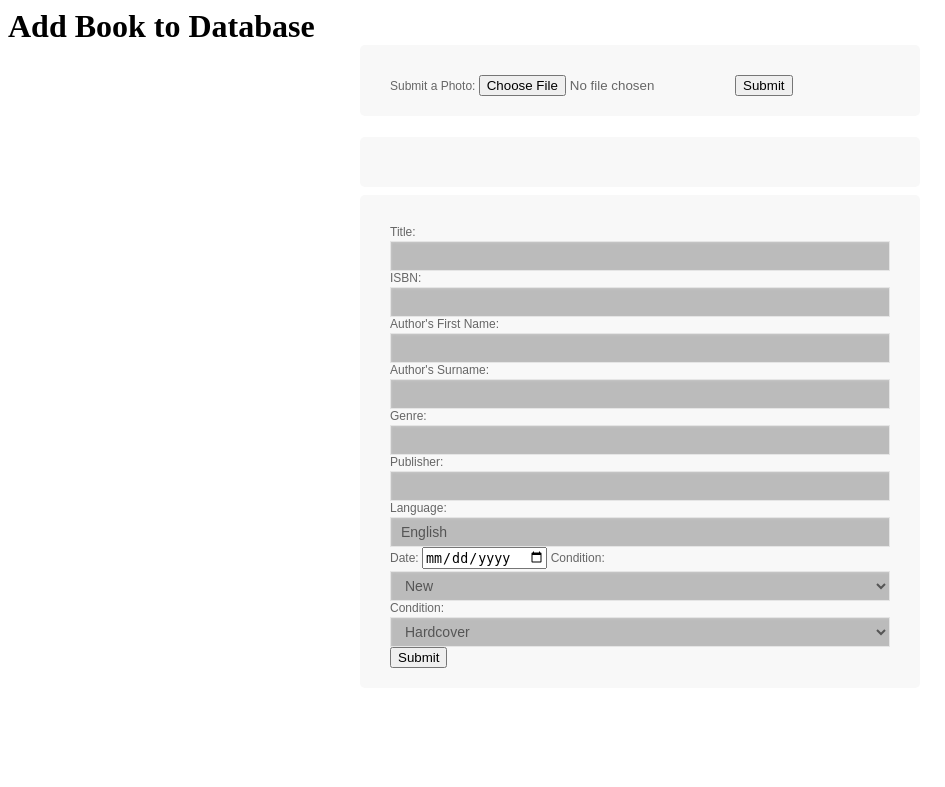
After one commit to dkheyman/databases, a PHP site: page /html/create_book.php in a window 1280 px wide. The commit adds this page. Shown: the top 787 px of the page, without its empty margins (0-945 px from the left). Run offline with PHP 8.4, Linux system fonts and the light colour scheme; some libraries are stand-ins or nearby versions.

Commit message:
partway through create book

```diff
--- a/htdocs/html/create_auction.php
+++ b/htdocs/html/create_auction.php
@@ -59,7 +59,8 @@
 			 <h1>Create Auction</h>
 			 <h1 class="replacement"> </h1>
 			 <form id="replace" class="replacement" action="javascript:add_auction()" method="post">
-			 		 Books: <div id="book_list"></div><br>
+			 		 Select Book: <div id="book_list"></div><br>
+			 		 (Book not there? Click <a href="create_book.php"> here! </a>) <br>
 					 Starting Price:<input type="number" step="0.01" name="startPrice" id="startPrice" required><br>
 					 End Time:<input type="datetime-local" name="endTime" required>
 					 Description:<input type='text' name='description' id='my-text-box' value="" required/>
--- /dev/null
+++ b/htdocs/html/create_book.php
@@ -0,0 +1,65 @@
+<?php
+		session_start();
+?>
+<html>
+		<head>
+				<link rel="stylesheet" type="text/css" href="../css/form.css">
+				<script type = "text/javascript" src="http://ajax.googleapis.com/ajax/libs/jquery/2.1.3/jquery.min.js"></script>
+				<script type="text/javascript" language = "javascript">
+					add_book() {
+						$.post("../php_calls/auctions.php",
+								{
+										action: "add_book",
+										title: $("#title").val(),
+										isbn: $("#isbn").val(),
+										aFirst: $("#aFirst").val(),
+										aLast: $("#aLast").val(),
+										genre: $("#genre").val(),
+										publisher: $("#publisher").val(),
+										language: $("#language").val(),
+										date: $("#date").val(),
+										condition: $("#condition option:selected").val(),
+										binding: $("#binding option:selected").val(),
+								},
+								function(data) {
+										if (data == 1) {
+										} else {
+											console.log("An error occurred");
+										}
+						})
+					}
+				</script>
+		</head>
+		<body>
+			 <h1>Add Book to Database</h>
+			 <form id="addImage" class="replacement" action="javascript:add_book()" enctype="multipart/form-data" method="post">
+			 		Submit a Photo: <input type="file" name="bookimage" id="bookimage">
+			 		<input id="add_image" type="submit">
+			 </form>
+			 <h1 class="replacement"> </h1>
+			 <form id="replace" class="replacement" action="javascript:add_book()" method="post">
+			 		 Title:<input type='text' name='title' id='title' value="" required/>
+			 		 ISBN:<input type='text' name='isbn' id='isbn' value="" required/>
+			 		 Author's First Name:<input type='text' name='aFirst' id='aFirst' value=""/>
+			 		 Author's Surname:<input type='text' name='aLast' id='aLast' value="" required/>
+			 		 Genre: <input type='text' name='genre' id='genre' value="" required/>
+			 		 Publisher: <input type='text' name='publisher' id='publisher' value=""/>
+			 		 Language: <input type='text' name='language' id='language' value="English" required/>
+			 		 Date: <input type="date" name="date">
+			 		 Condition: <select id="condition" name="condition">
+			 		 	<option value="New"> New </option>
+			 		 	<option value="Used:Excellent"> Used:Excellent </option>
+			 		 	<option value="Used:Good"> Used:Good </option>
+			 		 	<option value="Used:Fair"> Used:Fair </option>
+			 		 	<option value="Used:Poor"> Used:Poor </option>
+			 		 </select>
+			 		 Condition: <select id="binding" name="condition">
+			 		 	<option value="Hardcover"> Hardcover </option>
+			 		 	<option value="Softcover"> Softcover </option>
+			 		 	<option value="Leather"> Leather </option>
+			 		 	<option value="None"> None </option>
+			 		 </select><br>
+					 <input id="add_button" type="submit">
+			 </form>
+		</body>
+</html>
```
Also changed, not shown: htdocs/php_calls/auctions.php (+33 -1 lines).
